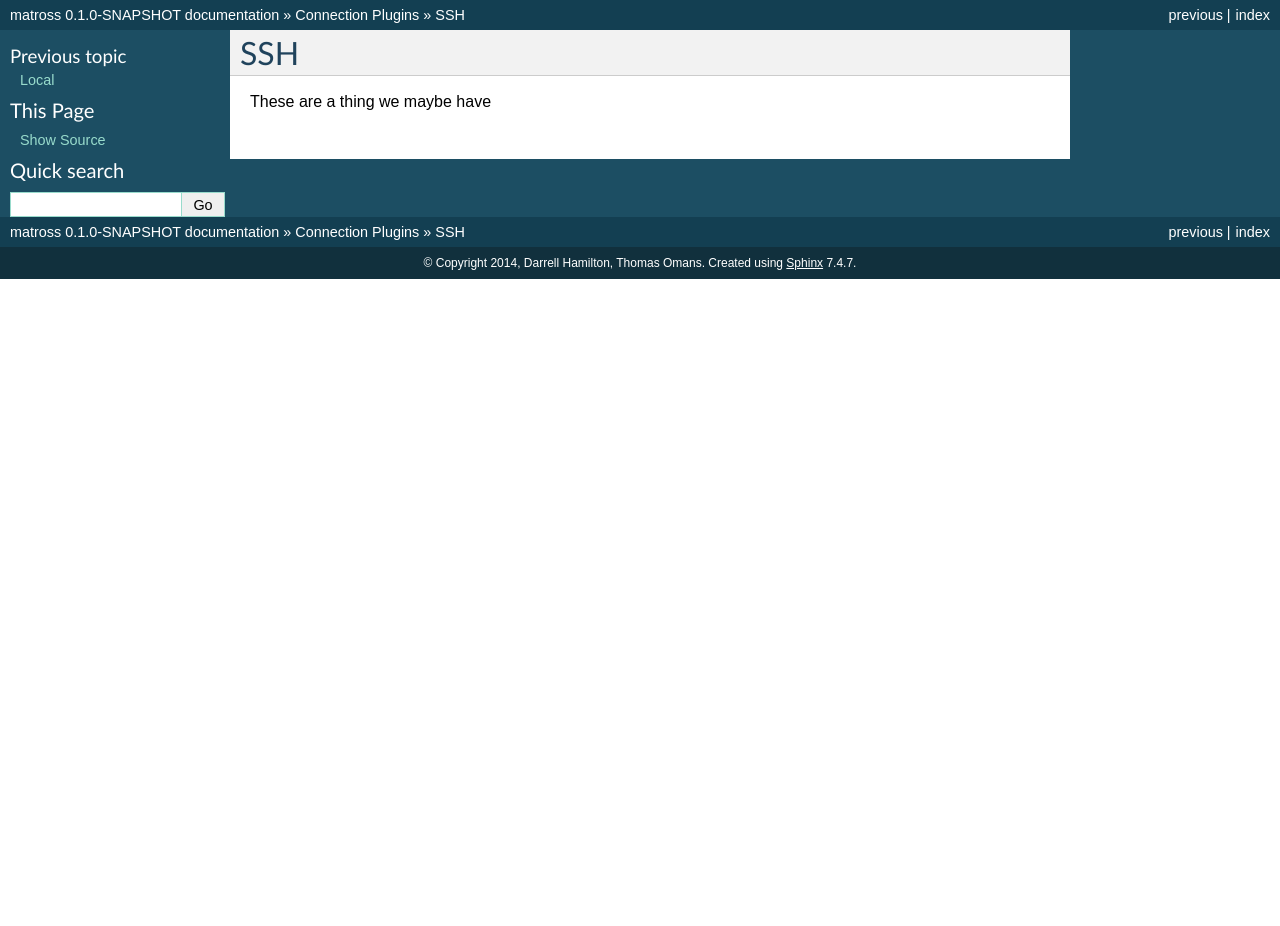
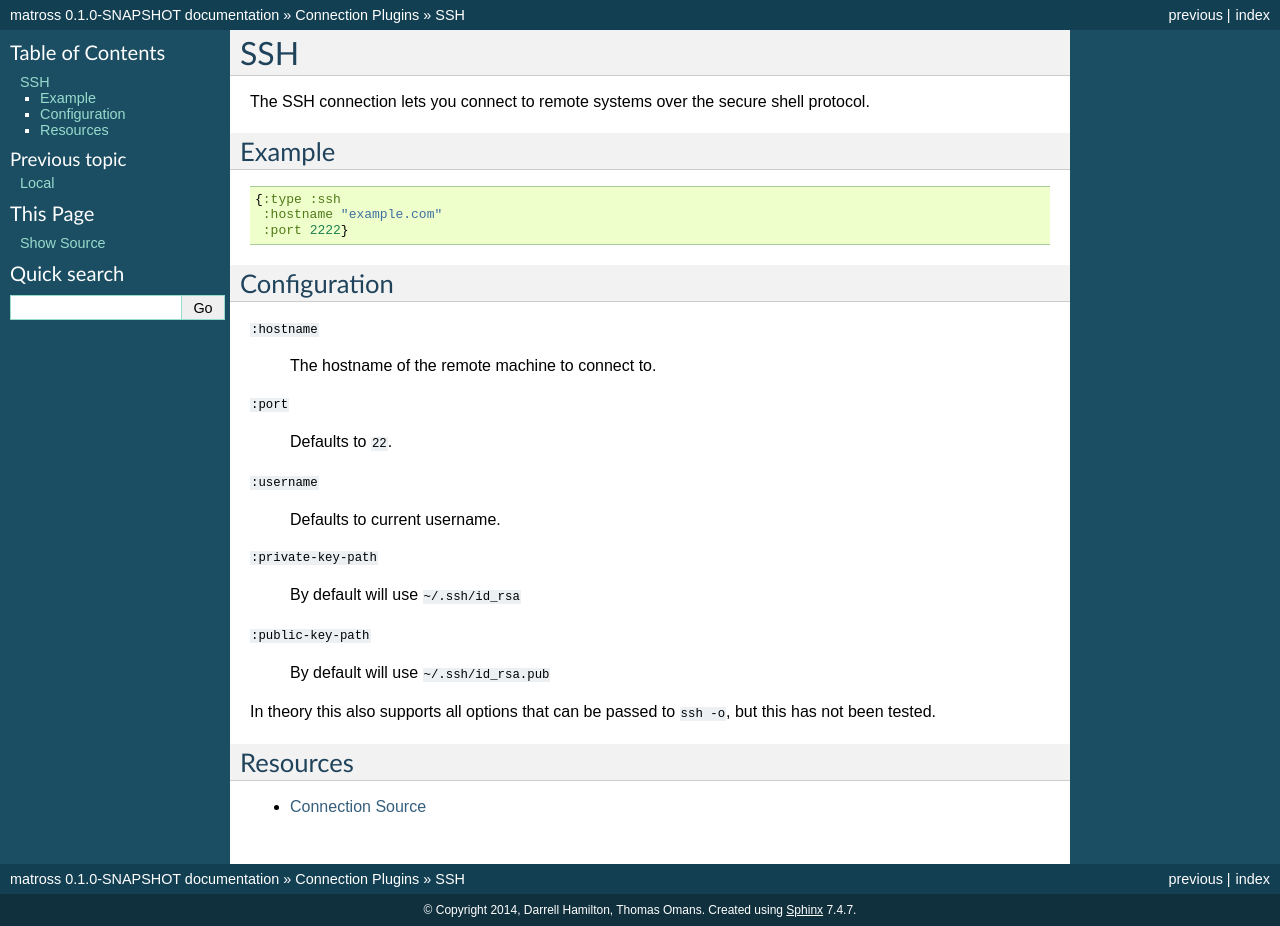
Before and after one commit to matross/matross, a Sphinx documentation site: the page built from docs/connection_plugins/ssh.rst, in a window 1280 px wide. Built offline with Sphinx 7.4.7, drawn with Linux system fonts in a browser that asks for light colours; before the commit the page ends 900 px from its top, so only the background shows below that.

Commit message:
early documentation for connection plugins :pencil:

```diff
--- a/docs/connection_plugins/local.rst
+++ b/docs/connection_plugins/local.rst
@@ -1,4 +1,23 @@
 Local
 ============
 
-These are a thing we maybe have
+The local connection allows you to run tasks against the local machine.
+
+Example
+~~~~~~~
+
+.. code-block:: clojure
+
+   {:type :local}
+
+Configuration
+~~~~~~~~~~~~~
+
+  None
+
+Resources
+~~~~~~~~~
+
+- `Connection Source`_
+
+.. _Connection Source: https://github.com/matross/matross/blob/master/plugins/matross/connections/local.clj
--- a/docs/connection_plugins/ssh.rst
+++ b/docs/connection_plugins/ssh.rst
@@ -1,4 +1,47 @@
 SSH
 ============
 
-These are a thing we maybe have
+The SSH connection lets you connect to remote systems over the secure
+shell protocol.
+
+Example
+~~~~~~~
+
+.. code-block:: clojure
+
+  {:type :ssh
+   :hostname "example.com"
+   :port 2222}
+
+Configuration
+~~~~~~~~~~~~~
+
+``:hostname``
+
+  The hostname of the remote machine to connect to.
+
+``:port``
+
+  Defaults to ``22``.
+
+``:username``
+
+  Defaults to current username.
+
+``:private-key-path``
+
+  By default will use ``~/.ssh/id_rsa``
+
+``:public-key-path``
+
+  By default will use ``~/.ssh/id_rsa.pub``
+
+In theory this also supports all options that can be passed to ``ssh
+-o``, but this has not been tested.
+
+Resources
+~~~~~~~~~
+
+- `Connection Source`_
+
+.. _Connection Source: https://github.com/matross/matross/blob/master/plugins/matross/connections/ssh.clj
```
